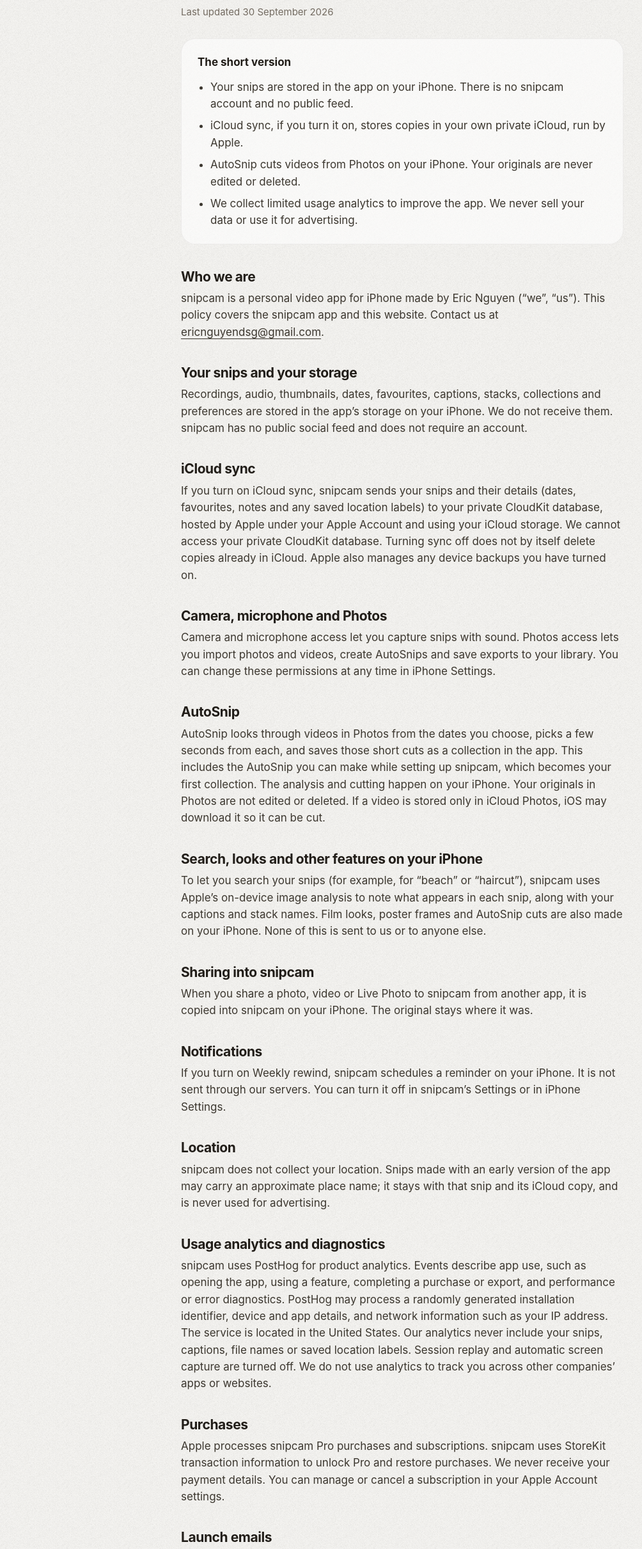
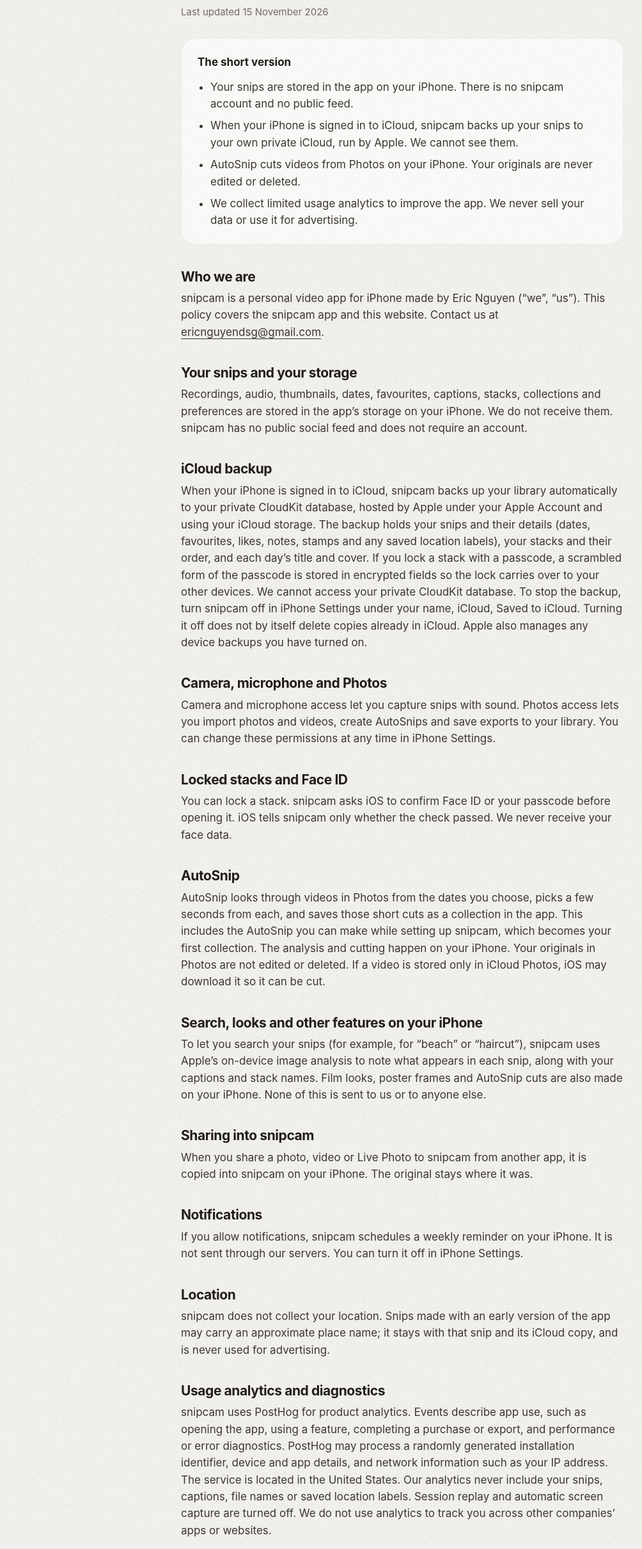
Before and after one commit to ericnguyendsg88/snipcam-site, a plain HTML site: page privacy.html in a window 1280 px wide. Shown: the part 176-2597 px from the top of the page at 64% size, without its empty margins (11-1015 px from the left). Drawn offline with Linux system fonts and the light colour scheme.

Commit message:
Privacy policy matches the current app: automatic iCloud backup, locked stacks, the feedback form and TestFlight
Co-Authored-By: Claude Fable 5.2 <noreply@anthropic.com>

```diff
--- a/privacy.html
+++ b/privacy.html
@@ -4,7 +4,7 @@
 <meta charset="utf-8">
 <meta name="viewport" content="width=device-width, initial-scale=1, viewport-fit=cover">
 <title>Privacy Policy — snipcam</title>
-<meta name="description" content="How snipcam handles your snips, permissions, iCloud sync, purchases, analytics and launch emails.">
+<meta name="description" content="How snipcam handles your snips, permissions, iCloud backup, purchases, analytics and website feedback.">
 <meta name="theme-color" content="#f5f4f1">
 <link rel="icon" href="assets/icon.png">
 <link rel="stylesheet" href="style.css">
@@ -22,13 +22,13 @@
 
 <main class="policy">
   <h1>Privacy Policy</h1>
-  <p class="updated">Last updated 30 September 2026</p>
+  <p class="updated">Last updated 15 November 2026</p>
 
   <div class="summary">
     <b>The short version</b>
     <ul>
       <li>Your snips are stored in the app on your iPhone. There is no snipcam account and no public feed.</li>
-      <li>iCloud sync, if you turn it on, stores copies in your own private iCloud, run by Apple.</li>
+      <li>When your iPhone is signed in to iCloud, snipcam backs up your snips to your own private iCloud, run by Apple. We cannot see them.</li>
       <li>AutoSnip cuts videos from Photos on your iPhone. Your originals are never edited or deleted.</li>
       <li>We collect limited usage analytics to improve the app. We never sell your data or use it for advertising.</li>
     </ul>
@@ -40,11 +40,14 @@
   <h2>Your snips and your storage</h2>
   <p>Recordings, audio, thumbnails, dates, favourites, captions, stacks, collections and preferences are stored in the app’s storage on your iPhone. We do not receive them. snipcam has no public social feed and does not require an account.</p>
 
-  <h2>iCloud sync</h2>
-  <p>If you turn on iCloud sync, snipcam sends your snips and their details (dates, favourites, notes and any saved location labels) to your private CloudKit database, hosted by Apple under your Apple Account and using your iCloud storage. We cannot access your private CloudKit database. Turning sync off does not by itself delete copies already in iCloud. Apple also manages any device backups you have turned on.</p>
+  <h2>iCloud backup</h2>
+  <p>When your iPhone is signed in to iCloud, snipcam backs up your library automatically to your private CloudKit database, hosted by Apple under your Apple Account and using your iCloud storage. The backup holds your snips and their details (dates, favourites, likes, notes, stamps and any saved location labels), your stacks and their order, and each day’s title and cover. If you lock a stack with a passcode, a scrambled form of the passcode is stored in encrypted fields so the lock carries over to your other devices. We cannot access your private CloudKit database. To stop the backup, turn snipcam off in iPhone Settings under your name, iCloud, Saved to iCloud. Turning it off does not by itself delete copies already in iCloud. Apple also manages any device backups you have turned on.</p>
 
   <h2>Camera, microphone and Photos</h2>
   <p>Camera and microphone access let you capture snips with sound. Photos access lets you import photos and videos, create AutoSnips and save exports to your library. You can change these permissions at any time in iPhone Settings.</p>
+
+  <h2>Locked stacks and Face ID</h2>
+  <p>You can lock a stack. snipcam asks iOS to confirm Face ID or your passcode before opening it. iOS tells snipcam only whether the check passed. We never receive your face data.</p>
 
   <h2>AutoSnip</h2>
   <p>AutoSnip looks through videos in Photos from the dates you choose, picks a few seconds from each, and saves those short cuts as a collection in the app. This includes the AutoSnip you can make while setting up snipcam, which becomes your first collection. The analysis and cutting happen on your iPhone. Your originals in Photos are not edited or deleted. If a video is stored only in iCloud Photos, iOS may download it so it can be cut.</p>
@@ -56,7 +59,7 @@
   <p>When you share a photo, video or Live Photo to snipcam from another app, it is copied into snipcam on your iPhone. The original stays where it was.</p>
 
   <h2>Notifications</h2>
-  <p>If you turn on Weekly rewind, snipcam schedules a reminder on your iPhone. It is not sent through our servers. You can turn it off in snipcam’s Settings or in iPhone Settings.</p>
+  <p>If you allow notifications, snipcam schedules a weekly reminder on your iPhone. It is not sent through our servers. You can turn it off in iPhone Settings.</p>
 
   <h2>Location</h2>
   <p>snipcam does not collect your location. Snips made with an early version of the app may carry an approximate place name; it stays with that snip and its iCloud copy, and is never used for advertising.</p>
@@ -67,15 +70,16 @@
   <h2>Purchases</h2>
   <p>Apple processes snipcam Pro purchases and subscriptions. snipcam uses StoreKit transaction information to unlock Pro and restore purchases. We never receive your payment details. You can manage or cancel a subscription in your Apple Account settings.</p>
 
-  <h2 id="launch-list">Launch emails</h2>
-  <p>If you leave your email address on this website, we use it only to tell you when snipcam launches on the App Store, and then remove it from the list. If the website opens your mail app instead, the message comes to our support inbox and is handled the same way. We do not share the list or use it for anything else. To be removed sooner, email us.</p>
+  <h2 id="feedback">Feedback form and beta testing</h2>
+  <p>The form on this website sends your message, and your email address if you choose to add it, to our support inbox through FormSubmit, a form delivery service. We use it only to read your idea or feedback and to reply if you left an address. To have a message removed, email us.</p>
+  <p>The beta is distributed through Apple’s TestFlight. Apple shares with us the crash reports and feedback you choose to send from TestFlight, along with the email address of your Apple Account if you include it.</p>
 
   <h2>Sharing, retention and deletion</h2>
-  <p>Snips leave the app only when you share or export them, or turn on iCloud sync. Shared copies follow the rules of wherever you send them. Deleted snips stay in Recently Deleted for up to 30 days unless you delete them permanently sooner. iCloud copies are deleted once your device syncs, so a device that is offline may keep copies until it reconnects. Exports and device backups are managed separately. Before deleting the app, save any snips you want to keep.</p>
+  <p>Snips leave the app only when you share or export them, or when they are backed up to your own iCloud. Shared copies follow the rules of wherever you send them. Deleted snips stay in Recently Deleted for up to 30 days unless you delete them permanently sooner. iCloud copies are deleted once your device syncs, so a device that is offline may keep copies until it reconnects. Exports and device backups are managed separately. Before deleting the app, save any snips you want to keep.</p>
   <p>We keep support emails as long as needed to answer you and follow up. Analytics data is kept according to our PostHog project’s retention settings. We do not sell your personal data.</p>
 
   <h2>This website</h2>
-  <p>This website uses no analytics, advertising cookies or trackers. Our hosting provider may process standard access logs to deliver and secure the site.</p>
+  <p>This website uses no analytics, advertising cookies or trackers. Our hosting provider, GitHub Pages, may process standard access logs to deliver and secure the site.</p>
 
   <h2>Children</h2>
   <p>snipcam is not directed at children under 13, and we do not knowingly collect personal information from them.</p>
```
